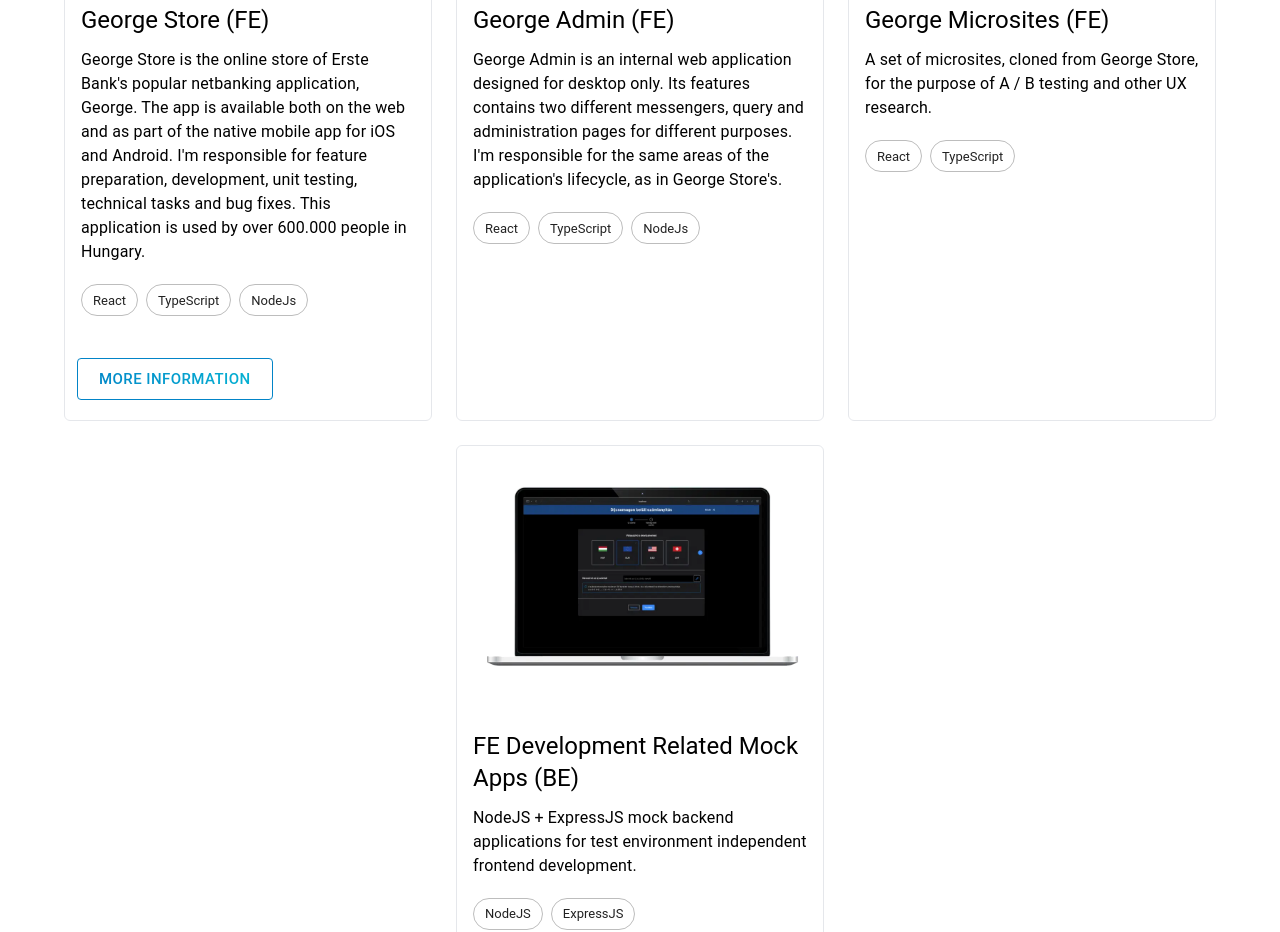
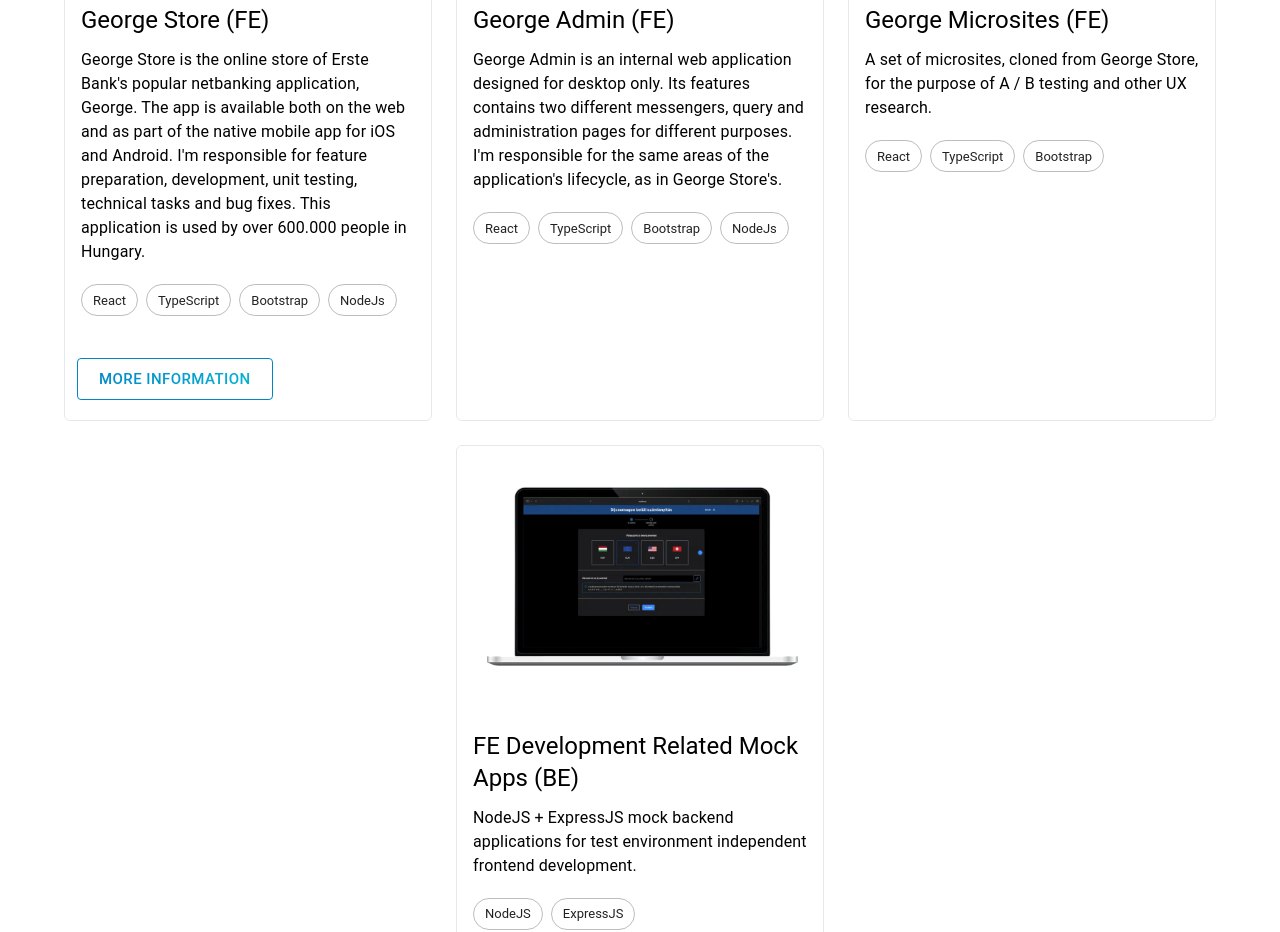
Before and after one commit to adamkui/nextjs-portfolio, a Next.js app: page /portfolio in a window 1280 px wide. Shown: the part 900-1832 px from the top of the page. Built offline with nearby package versions, Linux system fonts and the light colour scheme; a web font is replaced by a local one.

Commit message:
Update portfolioItems.ts

```diff
--- a/data/portfolioItems.ts
+++ b/data/portfolioItems.ts
@@ -18,7 +18,7 @@
     titleTrlKey: "PORTFOLIO_GEORGE_STORE_TITLE",
     descriptionTrlKey: "PORTFOLIO_GEORGE_STORE_DESCRIPTION",
     imageSrc: "/assets/images/portfolio/george_store.webp",
-    chipContent: ["React", "TypeScript", "NodeJs"],
+    chipContent: ["React", "TypeScript", "Bootstrap", "NodeJs"],
     buttonProps: {
       label: "PORTFOLIO_MORE_INFORMATION",
       href: "https://www.georgestore.hu/",
@@ -28,13 +28,13 @@
     titleTrlKey: "PORTFOLIO_GEORGE_ADMIN_TITLE",
     descriptionTrlKey: "PORTFOLIO_GEORGE_ADMIN_DESCRIPTION",
     imageSrc: "/assets/images/portfolio/george_admin.webp",
-    chipContent: ["React", "TypeScript", "NodeJs"],
+    chipContent: ["React", "TypeScript", "Bootstrap", "NodeJs"],
   },
   {
     titleTrlKey: "PORTFOLIO_GEORGE_MICROSITES_TITLE",
     descriptionTrlKey: "PORTFOLIO_GEORGE_MICROSITES_DESCRIPTION",
     imageSrc: "/assets/images/portfolio/george_microsites.webp",
-    chipContent: ["React", "TypeScript"],
+    chipContent: ["React", "TypeScript", "Bootstrap"],
   },
   {
     titleTrlKey: "PORTFOLIO_GEORGE_MOCK_BACKEND_TITLE",
```
